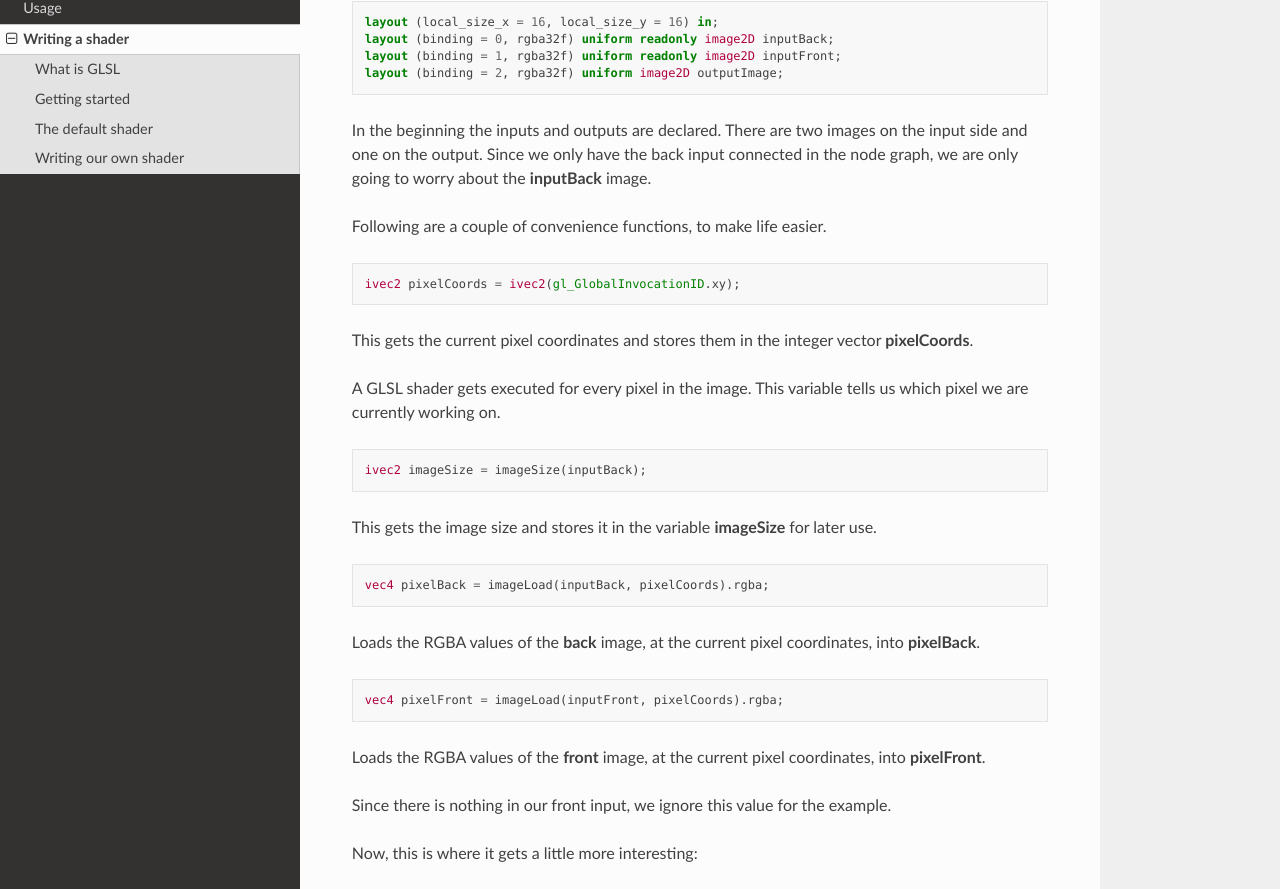
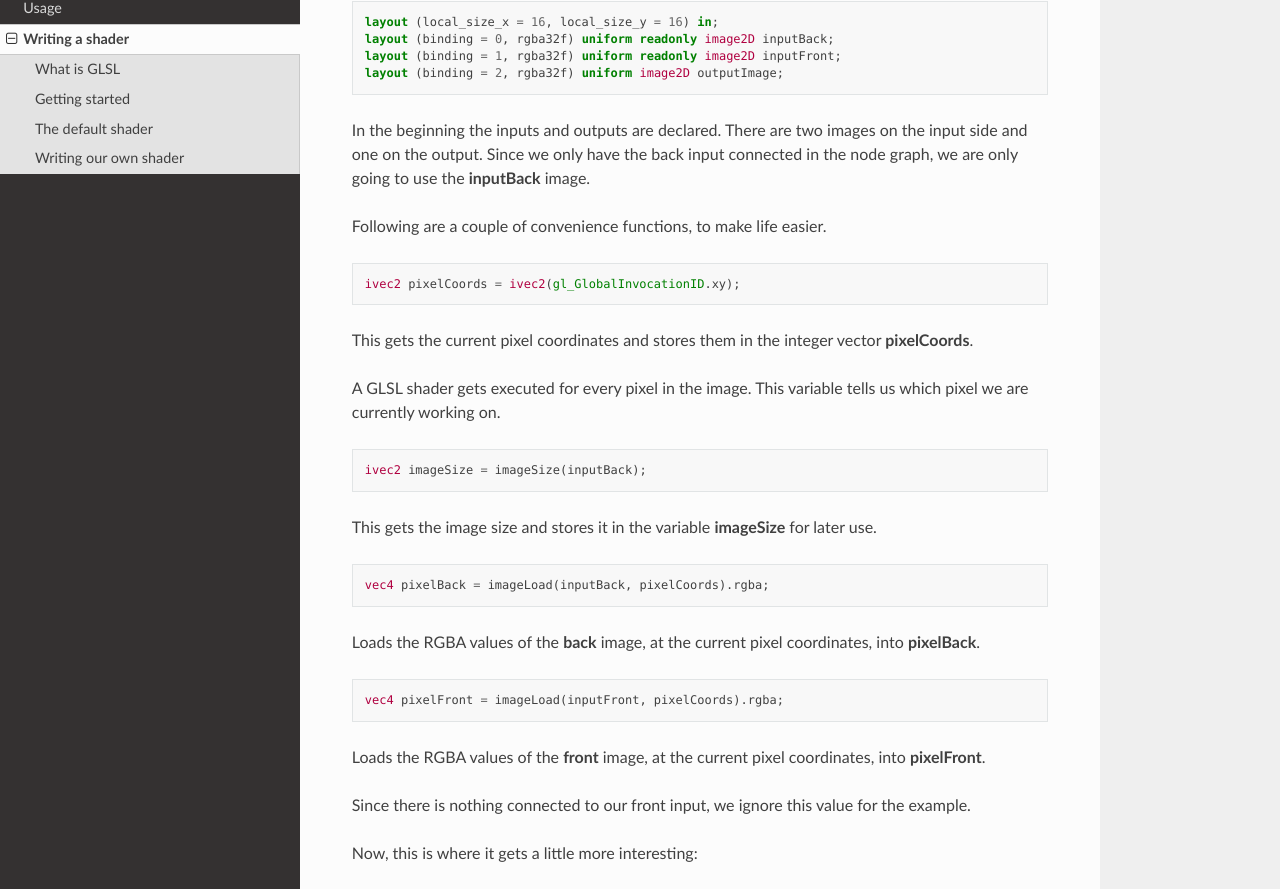
Before and after one commit to ttddee/CascadeDocs, a Sphinx documentation site: the page built from docs/source/writingshader.rst, in a window 1280 px wide and 1400 px high, scrolled down 1938 px. Shown: the part 137-1026 px from the top of the window. Built offline with Sphinx 7.4.7 and the Read the Docs theme 2.0.0, drawn with Linux system fonts in a browser that asks for light colours; some of the changed text lies outside the part shown.

Commit message:
Update docs.

```diff
--- a/docs/source/writingshader.rst
+++ b/docs/source/writingshader.rst
@@ -26,9 +26,9 @@
 
 To view the image, with the **Read** node still selected, press **F4**.
 
-Now, we need to create a **GLSL Shader** node. Right click on the node graph (bottom window) and in the menu choose **Filter->GLSL Shader**.
+Now, we need to create a **GLSL Shader** node. Right click on the node graph (bottom window) and in the menu choose **Filter > GLSL Shader**.
 
-Connect the output from the **Read** node to the **RGB back** input of the **GLSL shader** node. Click the **GLSL shader** node and press **F4** to view it.
+Connect the output from the **Read** node to the **RGB back** input of the **GLSL Shader** node. Click the **GLSL Shader** node and press **F4** to view it.
 
 The image should be the same as before, since the default shader does not do anything except for passing the image through.
 
@@ -78,7 +78,7 @@
    layout (binding = 2, rgba32f) uniform image2D outputImage;
 
 In the beginning the inputs and outputs are declared. There are two images on the input side and one on the output. Since we only have the back input connected in the node graph,
-we are only going to worry about the **inputBack** image.
+we are only going to use the **inputBack** image.
 
 Following are a couple of convenience functions, to make life easier.
 
@@ -108,7 +108,7 @@
 
 Loads the RGBA values of the **front** image, at the current pixel coordinates, into **pixelFront**.
 
-Since there is nothing in our front input, we ignore this value for the example.
+Since there is nothing connected to our front input, we ignore this value for the example.
 
 Now, this is where it gets a little more interesting:
 
@@ -171,6 +171,6 @@
 
 Of course, this is a very simple example, but I hope it helps as an explanation on how to create your own effects in **Cascade**.
 
-You could now render your image, using a write node. You can also save your node setup, including any shaders you created by going to **File->Save Project**.
+You could now render your image, using a write node. You can also save your node setup, including any shaders you created by going to **File > Save Project**.
 
 If you need inspiration on shaders or you want to figure out how certain effects are implemented, I recommend checking out `Shadertoy <https://www.shadertoy.com/>`_ and `ISF <https://editor.isf.video/shaders?q=&category=&sort=Date+Created+%E2%86%93&page=0>`_.
```
Also changed, not shown: other parts of docs/source/writingshader.rst (+1 -1 lines).
